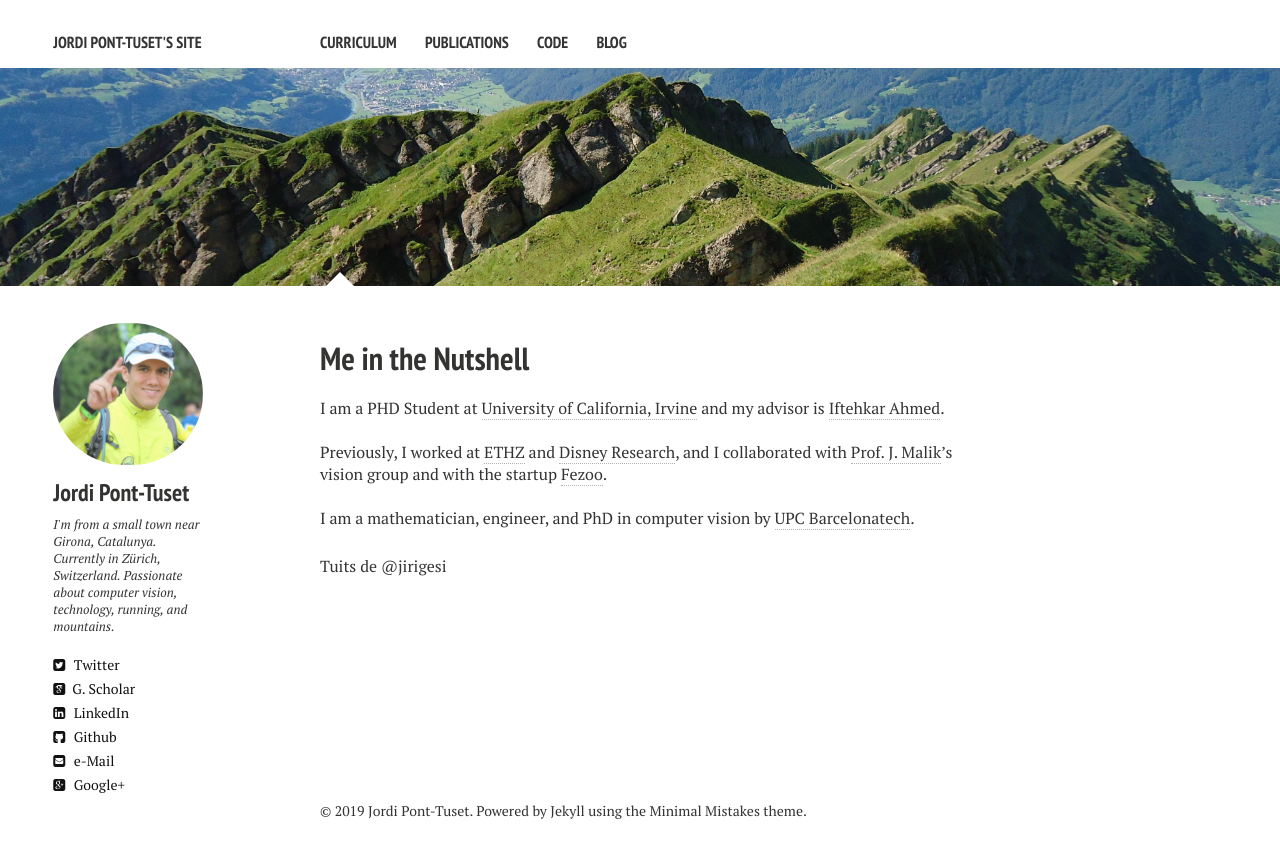
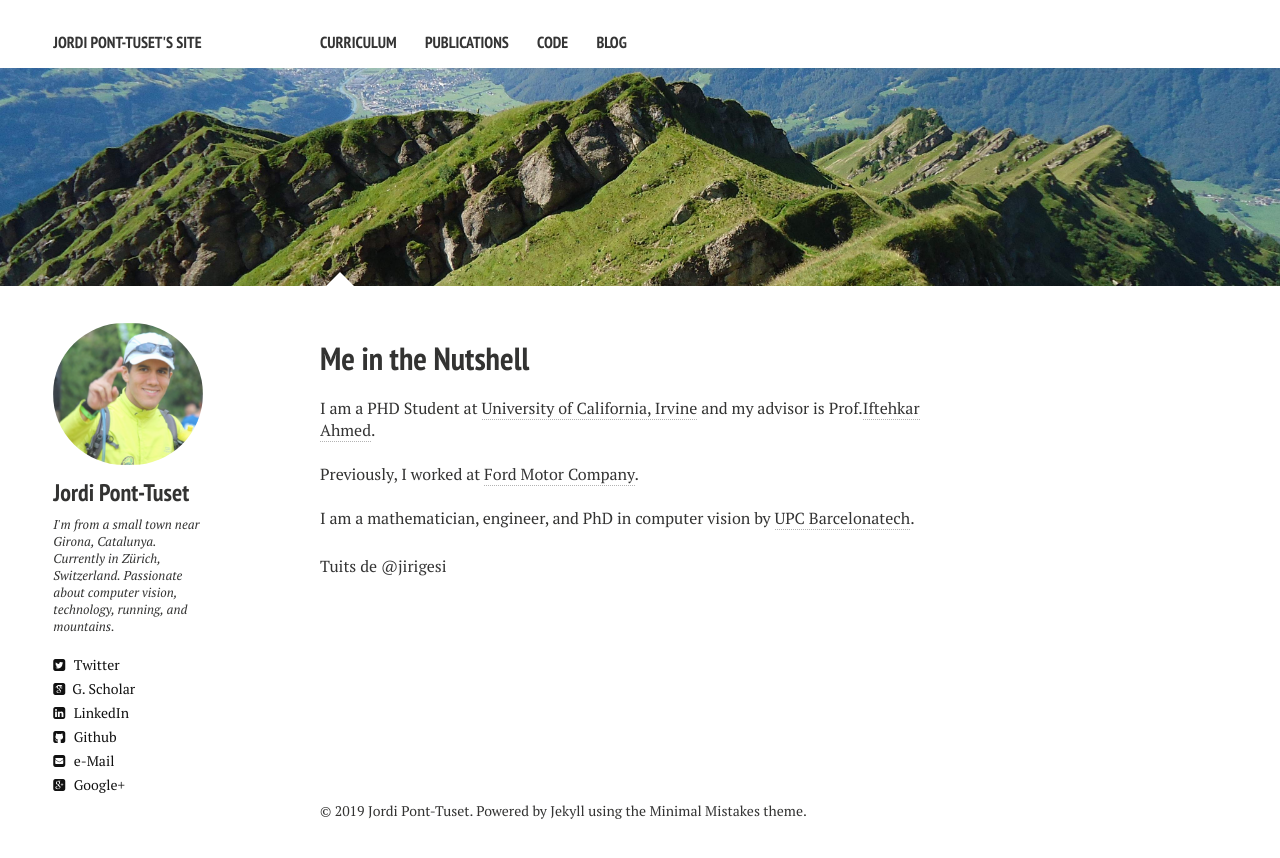
Before and after one commit to Jirigesi/Jirigesi.github.io, a Jekyll site: the page built from index.md, in a window 1280 px wide. Shown: the top 858 px of the page. Built offline with Jekyll 4.4.1, drawn with Linux system fonts in a browser that asks for light colours; nearby versions of some CDN libraries; comment, search, counter and statistics services are not loaded.

Commit message:
Update index.md

```diff
--- a/index.md
+++ b/index.md
@@ -8,13 +8,10 @@ image:
 ---
 
 I am a PHD Student at <a href="https://research.google.com" target="_blank">University of California, Irvine</a>
-and my advisor is <a href="http://www.vilynx.com/index.html" target="_blank">Iftehkar Ahmed</a>.
+and my advisor is Prof.<a href="https://scholar.google.com/citations?user=_TdMD7sAAAAJ&hl=en" target="_blank">Iftehkar Ahmed</a>.
 
 <br />
-Previously, I worked at <a href="http://www.vision.ee.ethz.ch/index.en.html" target="_blank">ETHZ</a>
-and <a href="http://www.disneyresearch.com/research-labs/disney-research-zurich/" target="_blank">Disney Research</a>,
-and I collaborated with <a href="http://www.cs.berkeley.edu/~malik/" target="_blank">Prof. J. Malik</a>'s vision group
-and with the startup <a href="https://gestoos.com" target="_blank">Fezoo</a>.
+Previously, I worked at <a href="http://www.vision.ee.ethz.ch/index.en.html" target="_blank">Ford Motor Company</a>.
 
 <br />
 I am a mathematician, engineer, and PhD in computer vision by <a href="http://www.upc.edu" target="_blank">UPC Barcelonatech</a>.
```
